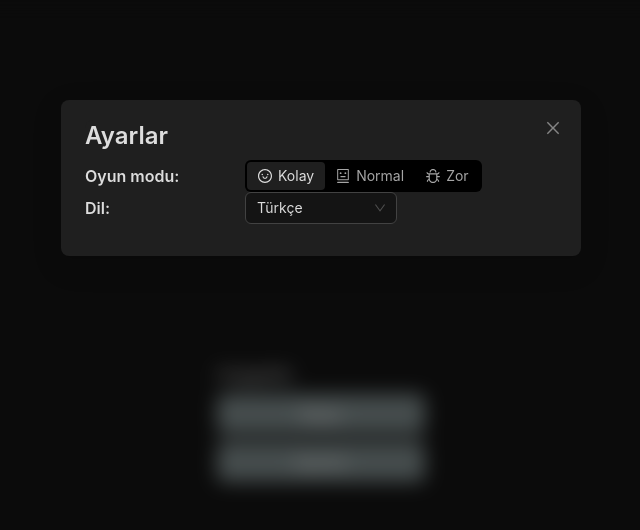
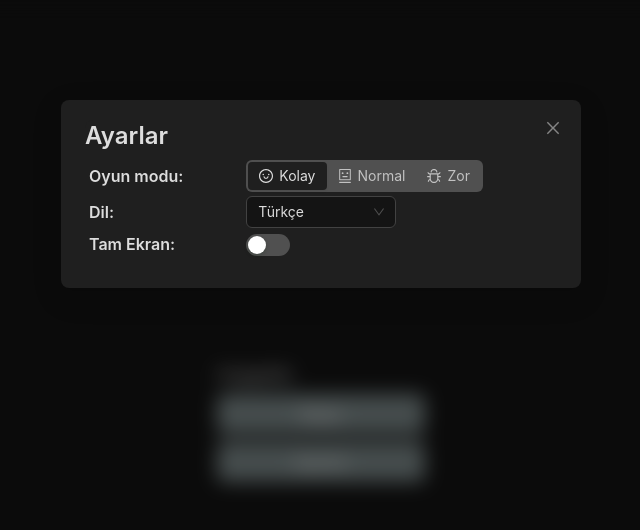
Before and after one commit to Berkcolakk/card-guess-game, a Next.js app: page / in a window 1280 px wide. Both pictures are taken after a click on the button "Ayarlar". Shown: the top 530 px of the page, without its empty margins (319-959 px from the left). Built offline with nearby package versions, Linux system fonts and the light colour scheme.

Commit message:
- Settings design update

```diff
--- a/src/components/CustomModal/index.tsx
+++ b/src/components/CustomModal/index.tsx
@@ -10,16 +10,12 @@ interface IProps {
 
 }
 const CustomModal: React.FC<IProps> = ({ open, setOpen, title, children, footer }) => {
-    const modalStyles = {
-        mask: {
-            backdropFilter: 'blur(10px)',
-        },
-    };
-
     return (
         <ConfigProvider
             modal={{
-                styles: modalStyles,
+                styles: {
+                    mask: { backdropFilter: 'blur(10px)', },
+                },
             }}
         >
             <Modal
@@ -29,6 +25,7 @@ const CustomModal: React.FC<IProps> = ({ open, setOpen, title, children, footer
                 onCancel={() => setOpen(false)}
                 okButtonProps={{ style: { display: "none" } }}
                 cancelButtonProps={{ style: { display: "none" } }}
+                style={{ backgroundColor: "transparent" }}
             >
                 {children}
             </Modal>
--- a/src/components/Settings/index.tsx
+++ b/src/components/Settings/index.tsx
@@ -1,11 +1,12 @@
-import { useState } from "react";
+import { ReactNode, useState } from "react";
 import CustomModal from "../CustomModal"
-import { Segmented, Select, Space, message } from "antd";
+import { Segmented, Select, Space, Switch, message } from "antd";
 import Title from "antd/es/typography/Title";
 import { BugOutlined, RobotOutlined, SmileOutlined } from "@ant-design/icons";
 import { SegmentedValue } from "antd/es/segmented";
 import { gameOptionModule, TModeTypes } from "@/store/GameOptionStore";
 import { observer } from "mobx-react-lite";
+import { toggleFullScreen } from "@/utils/utils";
 
 interface IProps {
     open: boolean;
@@ -13,15 +14,20 @@ interface IProps {
 }
 const Settings: React.FC<IProps> = observer(({ open, setOpen }) => {
     const successMsg = () => message.success("Ayarlarınız başarıyla güncellenmiştir.")
+    const SettingLine = ({ titleName, children }: { titleName: string; children: ReactNode }) => {
+        return (<Space className="grid grid-cols-3 m-1">
+            <Title level={5} className="!mb-0">{titleName}: </Title>
+            {children}
+        </Space>)
+    }
     return (
         <CustomModal
             title={<Title level={3} className="!mb-0">Ayarlar</Title>}
             open={open}
             setOpen={setOpen}>
             <>
-                <Space className="grid grid-cols-3">
-                    <Title level={5} className="!mb-0">Oyun modu: </Title>
-                    <Segmented value={gameOptionModule.mode} options={[
+                <SettingLine titleName="Oyun modu" >
+                    <Segmented value={gameOptionModule.mode} className="bg-primary" options={[
                         { label: "Kolay", value: "easy", icon: <SmileOutlined /> },
                         { label: "Normal", value: "normal", icon: <RobotOutlined /> },
                         { label: "Zor", value: "hard", icon: <BugOutlined /> },
@@ -31,9 +37,8 @@ const Settings: React.FC<IProps> = observer(({ open, setOpen }) => {
                             localStorage.setItem("mode", value as TModeTypes)
                             successMsg();
                         }} />
-                </Space>
-                <Space className="grid grid-cols-3">
-                    <Title level={5} className="!mb-0">Dil: </Title>
+                </SettingLine>
+                <SettingLine titleName="Dil" >
                     <Select
                         defaultValue={gameOptionModule.language}
                         onChange={(value: string) => {
@@ -48,7 +53,12 @@ const Settings: React.FC<IProps> = observer(({ open, setOpen }) => {
                             { value: 'en', label: 'İngilizce' },
                         ]}
                     />
-                </Space>
+                </SettingLine>
+                <SettingLine titleName="Tam Ekran" >
+                    <Switch className="bg-primary" onChange={(value: boolean) => {
+                        toggleFullScreen()
+                    }} />
+                </SettingLine>
             </>
         </CustomModal>
     )
--- /dev/null
+++ b/src/utils/utils.ts
@@ -0,0 +1,7 @@
+export function toggleFullScreen() {
+    if (!document.fullscreenElement) {
+        document.documentElement.requestFullscreen();
+    } else if (document.exitFullscreen) {
+        document.exitFullscreen();
+    }
+}
```
